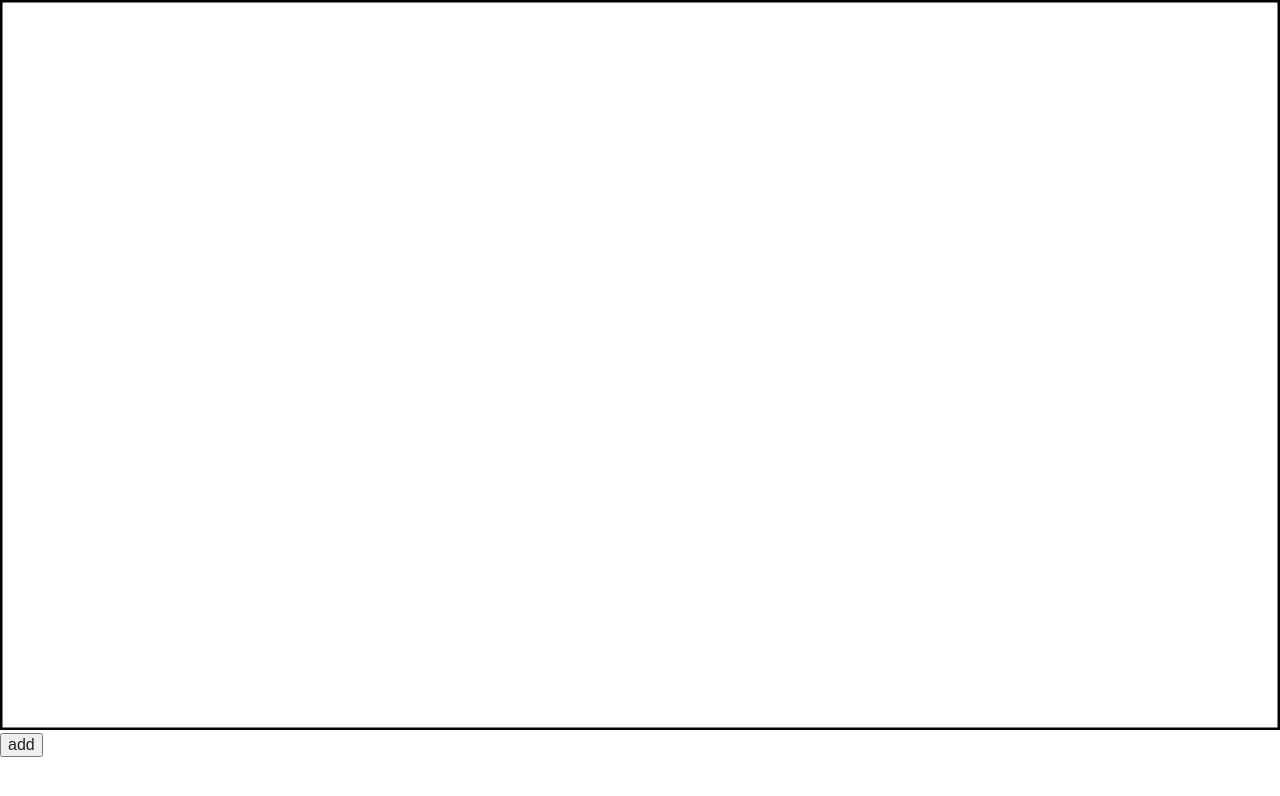
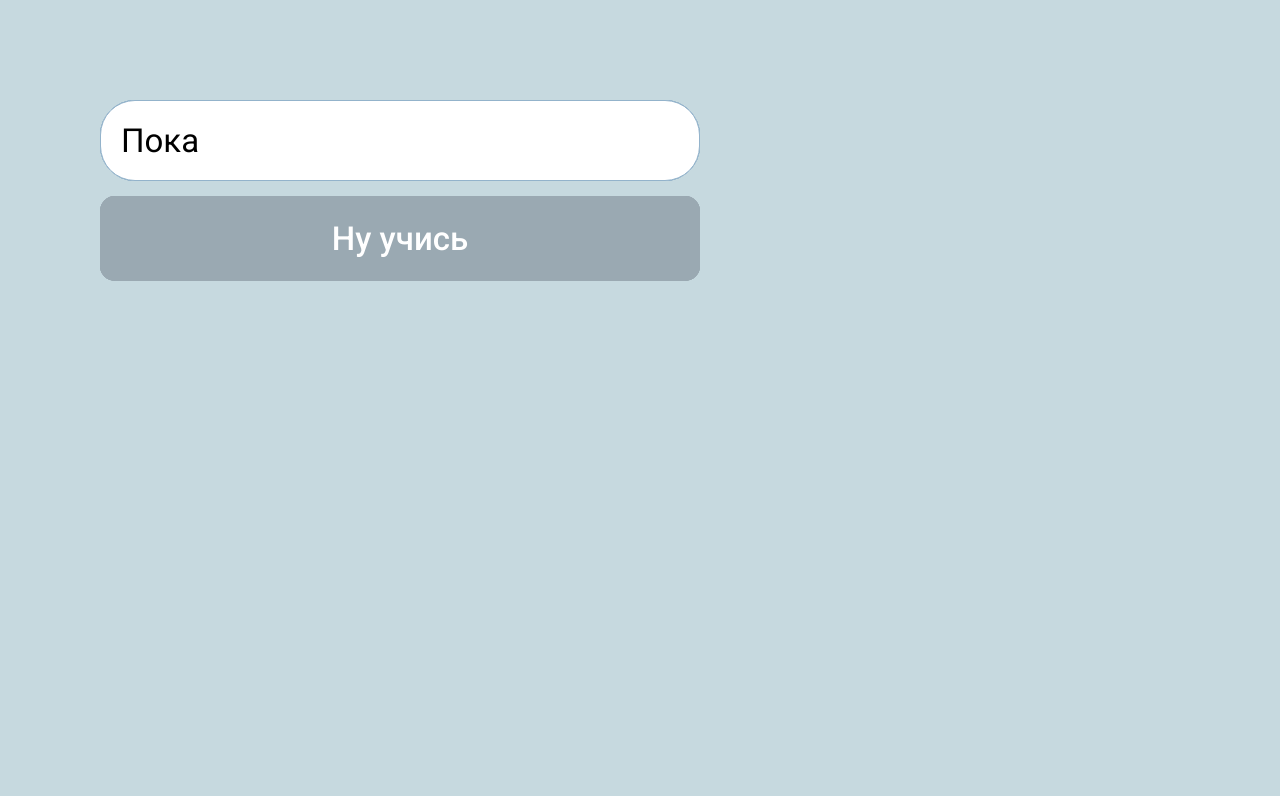
Before and after one commit to v9gel/dialog-front, a Vue app: page / in a window 1280 px wide. Shown: the top 796 px of the page. Built offline with nearby package versions, Linux system fonts and the light colour scheme.

Commit message:
+ telegram style

```diff
--- a/package.json
+++ b/package.json
@@ -9,7 +9,8 @@
   "dependencies": {
     "mitt": "^3.0.0",
     "nanoid": "^3.1.25",
-    "vue": "^3.2.6"
+    "vue": "^3.2.6",
+    "vuex": "^4.0.2"
   },
   "devDependencies": {
     "@vitejs/plugin-vue": "^1.6.1",
--- a/src/App.vue
+++ b/src/App.vue
@@ -4,23 +4,19 @@ import Card from "./components/desk/Card.vue";
 import { nanoid } from 'nanoid';
 import { ref } from "@vue/reactivity";
 import './assets/reset.css';
+import store, { CardData } from "./store";
 
-interface CardData {
-  id: string,
-  text: string
-}
-
-const cards = ref([] as CardData[])
+const cards = store.state.cards as unknown as CardData[];
 const addCard = () => {
-  cards.value.push({ id: nanoid(), text: 'Текст' } as CardData)
+  // cards.value.push({ id: nanoid(), text: 'Текст' } as CardData)
 }
 </script>
 
 <template>
   <Desk>
-    <Card v-for="(card, index) in cards" :key="index">{{ card.text }}</Card>
+    <Card v-for="(card, index) in cards" :key="index" :card="card" />
   </Desk>
-  <button @click="addCard">add</button>
+  <!-- <button @click="addCard">add</button> -->
 </template>
 
 <style>
@@ -31,4 +27,22 @@ svg {
   height: 100%;
   margin: 0;
 }
+
+* {
+    box-sizing: border-box;
+}
+
+body {
+  background-color: #C6D9DF;
+}
+
+.unselectable {
+    -webkit-touch-callout: none; /* iOS Safari */
+    -webkit-user-select: none; /* Chrome/Safari/Opera */
+    -khtml-user-select: none; /* Konqueror */
+    -moz-user-select: none; /* Firefox */
+    -ms-user-select: none; /* Internet Explorer/Edge */
+    user-select: none; /* Non-prefixed version, currently
+                                  not supported by any browser */
+}
 </style>
--- /dev/null
+++ b/src/components/desk/Button.vue
@@ -0,0 +1,58 @@
+<script setup lang="ts">
+import { computed, ref } from "@vue/reactivity";
+import { createHydrationRenderer, getCurrentInstance, onMounted } from "@vue/runtime-core";
+import { ButtonData } from "../../store";
+
+const props = defineProps<{
+    button: ButtonData;
+}>()
+
+</script>
+
+<template>
+    <div class="button">
+        <div class="button-text unselectable">{{ props.button.text }}</div>
+    </div>
+</template>
+
+<style>
+.button {
+    margin-top: 15px;
+    width: 600px;
+    height: 85px;
+    left: 81px;
+    top: 465px;
+
+    display: flex;
+    justify-content: center;
+
+    background: #9aa9b2;
+    border-radius: 15px;
+    box-sizing: border-box;
+}
+
+.button + .button {
+    margin-left: 15px;
+}
+
+/* Send music to friends */
+.button-text {
+    /* position: absolute; */
+    /* width: 600px;
+    height: 39px;
+    left: 81px;
+    top: 488px; */
+
+    font-family: Roboto;
+    font-style: normal;
+    font-weight: 500;
+    font-size: 33px;
+    line-height: 39px;
+    /* identical to box height */
+    display: flex;
+    align-items: center;
+    text-align: center;
+
+    color: #ffffff;
+}
+</style>
--- a/src/components/desk/Card.vue
+++ b/src/components/desk/Card.vue
@@ -1,20 +1,28 @@
 <script setup lang="ts">
 import { computed, ref } from "@vue/reactivity";
 import { createHydrationRenderer, getCurrentInstance, onMounted } from "@vue/runtime-core";
-// import mitt from 'mitt'
+import { CardData } from "../../store";
 
-// const emitter = mitt()
 import emitter from './eventBus';
+import Button from "./Button.vue";
 emitter.on('clean-select', e => {
     cleanSelect()
 })
 
+const props = defineProps<{
+    card: CardData;
+}>()
+
 const box = ref(null);
 const instance = ref(null);
+const cardText = ref(null);
+const cardTextHeight = ref(0);
 
 onMounted(() => {
     box.value = getCurrentInstance()?.ctx.$.parent.refs.box
     instance.value = getCurrentInstance();
+    cardTextHeight.value = cardText.value.offsetHeight;
+    console.log(cardText.value)
 })
 
 const square = ref({
@@ -27,6 +35,8 @@ const dragOffsetY = ref(0)
 const selected = ref(false)
 
 const cursor = computed(() => `cursor: ${dragOffsetX.value ? 'grabbing' : 'grab'}`)
+
+
 
 const drag = (e) => {
     const { offsetX, offsetY, ctrlKey } = e;
@@ -41,6 +51,7 @@ const drag = (e) => {
     select()
 }
 const drop = () => {
+    console.log(123)
     dragOffsetX.value = dragOffsetY.value = 0;
     box.value.removeEventListener('mousemove', move)
 }
@@ -60,22 +71,76 @@ const cleanSelect = () => {
 </script>
 
 <template>
+    <foreignObject :x="square.x" :y="square.y" width="600" :height="cardTextHeight + 100">
+        <div xmlns="http://www.w3.org/1999/xhtml">
+            <div class="wrapper">
+                <div class="card" ref="cardText">
+                    <div class="card-text unselectable">{{ card.text }}</div>
+                </div>
+                <div class="buttons">
+                    <Button v-for="(button, index) in card.buttons" :key="index" :button="button"></Button>
+                </div>
+            </div>
+        </div>
+        <!-- <Button v-for="(button, index) in card.buttons" :key="index" :button="button"></Button> -->
+    </foreignObject>
     <rect
-        width="100"
-        height="100"
-        class="square"
-        :fill="selected ? 'red' : 'yellow'"
+        width="600"
+        :height="cardTextHeight"
+        rx="35"
+        fill="#ffffff00"
+        stroke="#selected ? '#B5E5FF' : '#D4E3EB'"
         :x="square.x"
         :y="square.y"
         :style="cursor"
         @mousedown="drag"
         @mouseup="drop"
-        @select-clean="selectClean"
     />
-    <text :x="square.x" :y="square.y + 16">
-        <slot />
-    </text>
 </template>
 
 <style>
+/* <style vars="{ cardHeight }"> */
+@import url("https://fonts.googleapis.com/css2?family=Roboto:wght@400;500&display=swap");
+
+.wrapper {
+    width: 600px;
+    /* height: 250px; */
+}
+
+.card {
+    /* Rectangle 4 */
+    /* position: absolute; */
+    width: 600px;
+    /* height: var(--cardHeight); */
+    left: 81px;
+    top: 289px;
+
+    background: #ffffff;
+    border-radius: 35px;
+    box-sizing: border-box;
+    border: 1px solid #93b3cb;
+}
+
+.card-text {
+    /* I can help you find and share classical music. Simply send me a query like ‘Mozart’ or use the buttons below. */
+    position: relative;
+    width: 556.79px;
+    /* height: 103.37px; */
+    padding: 20px;
+
+    font-family: Roboto;
+    font-style: normal;
+    font-weight: normal;
+    font-size: 33px;
+    line-height: 39px;
+    display: flex;
+    align-items: center;
+
+    color: #000000;
+    z-index: 100;
+}
+
+.buttons {
+    display: flex;
+}
 </style>
--- a/src/components/desk/Desk.vue
+++ b/src/components/desk/Desk.vue
@@ -1,18 +1,23 @@
 <script setup lang="ts">
 import { ref } from "@vue/reactivity";
 import { onMounted } from "@vue/runtime-core";
+import emitter from './eventBus';
 
 const box = ref(null);
 
 onMounted(() => {
-    // box.value.setAttribute("width",  window.innerWidth - 50);
-    box.value.setAttribute("height", window.innerHeight - 70);
+    box.value.setAttribute("width",  window.innerWidth);
+    box.value.setAttribute("height", window.innerHeight-3);
 })
+
+const selectClean = () => {
+    emitter.emit('clean-select')
+}
 </script>
 
 <template>
     <svg ref="box" class="box" height="100%" width="100%">
-        <rect width="100%" height="100%" fill="white" stroke="black" stroke-width="5" />
+        <rect width="100%" height="100%" fill="#C6D9DF" stroke-width="5" @mousedown="selectClean"/>
         <slot />
     </svg>
 </template>
--- /dev/null
+++ b/src/store.ts
@@ -0,0 +1,74 @@
+import { createStore } from 'vuex'
+
+const store = createStore({
+    state() {
+        return {
+            cards: [
+                {
+                    "status": "START",
+                    "text": "Привет",
+                    "buttons": [
+                        {
+                            "text": "Привет",
+                            "to": "WHAT_WE_WILL_DO"
+                        }
+                    ]
+                },
+                {
+                    "status": "START",
+                    "text": "Привет",
+                    "buttons": [
+                        {
+                            "text": "Привет",
+                            "to": "WHAT_WE_WILL_DO"
+                        }
+                    ]
+                },
+                {
+                    "status": "WHAT_WE_WILL_DO",
+                    "text": "Чем займемся?",
+                    "buttons": [
+                        {
+                            "text": "Побалтаем?",
+                            "to": "TALK"
+                        },
+                        {
+                            "text": "Мне пора",
+                            "to": "END"
+                        }
+                    ]
+                },
+                {
+                    "status": "TALK",
+                    "text": "Пока я тупой",
+                    "buttons": [
+                        {
+                            "text": "Ну учись",
+                            "to": "END"
+                        }
+                    ]
+                },
+                {
+                    "status": "END",
+                    "text": "Пока",
+                    "buttons": []
+                }
+            ]
+        }
+    },
+    mutations: {
+    }
+})
+
+export interface ButtonData {
+    text: string;
+    to: string;
+}
+
+export interface CardData {
+    id: string
+    text: string
+    buttons: ButtonData[]
+}
+
+export default store;
```
Also changed, not shown: 1 other file (tests, documents, lock files or other folders).
